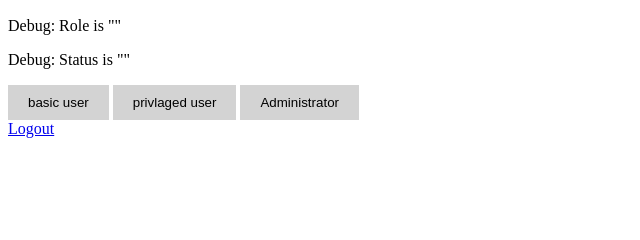
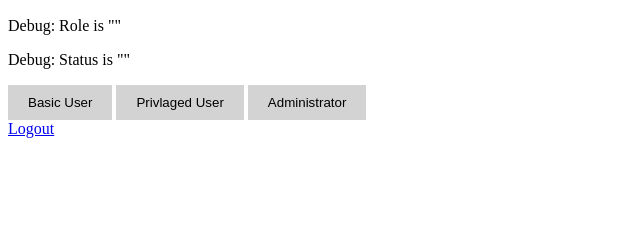
Before and after one commit to gnguyen2/Chilliwack, a Flask app: template templates/dashboard.html in a window 1280 px wide. Shown: the part 83-323 px from the top of the page, without its empty margins (0-640 px from the left). Run offline with Flask 3, Linux system fonts and the light colour scheme; the template is opened without the code that fills it, so the values that code supplies are empty.

Commit message:
Corrected grammer

```diff
--- a/templates/dashboard.html
+++ b/templates/dashboard.html
@@ -20,8 +20,8 @@
     {% endwith %}
 
     <div class="role_check_box">
-        <button type="button" class="color_change_button" id="basic_user_button">basic user</button>
-        <button type="button" class="color_change_button" id="privlaged_user_button">privlaged user</button>
+        <button type="button" class="color_change_button" id="basic_user_button">Basic User</button>
+        <button type="button" class="color_change_button" id="privlaged_user_button">Privlaged User</button>
         <button type="button" class="color_change_button" id="administrator_button">Administrator</button>
     </div>
 
```
